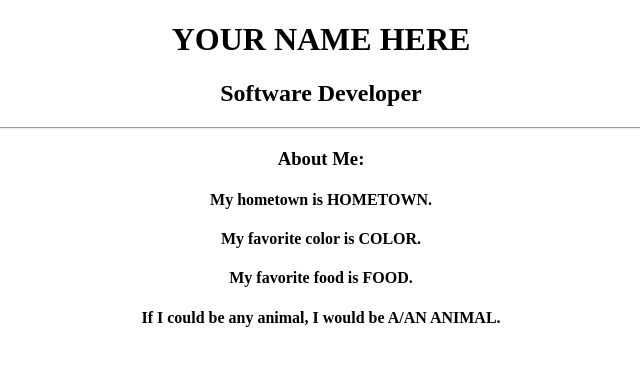
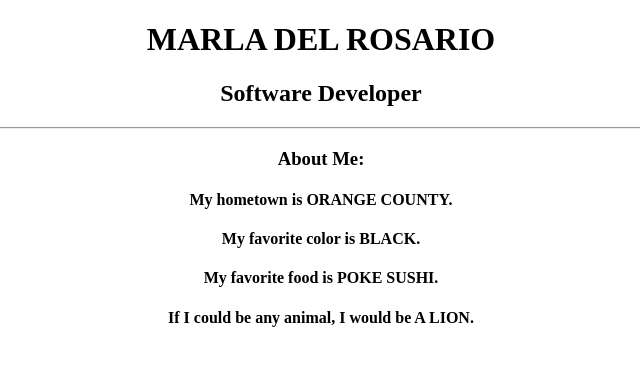
Before and after one commit to marladelrosario/my-first-repo, a plain HTML site: page index.html in a window 1280 px wide. Shown: the whole page, without its empty margins (319-959 px from the left). Drawn offline with Linux system fonts and the light colour scheme.

Commit message:
Update index.html

```diff
--- a/index.html
+++ b/index.html
@@ -7,14 +7,15 @@
 		  </head>
 		  <body>
 			<div align="center">
-				<h1>YOUR NAME HERE</h1>
+				<h1>MARLA DEL ROSARIO</h1>
 				<h2>Software Developer</h2>
 				<hr>
 				<h3>About Me:</h3>
-					<h4>My hometown is HOMETOWN.</h4>
-					<h4>My favorite color is COLOR.</h4>
-					<h4>My favorite food is FOOD.</h4>
-					<h4>If I could be any animal, I would be A/AN ANIMAL.</h4>
+					<h4>My hometown is ORANGE COUNTY.</h4>
+					<h4>My favorite color is BLACK.</h4>
+					<h4>My favorite food is POKE SUSHI.</h4>
+					<h4>If I could be any animal, I would be A LION.</h4>
+
 			</div>
 		  </body>
 		</html>
```
